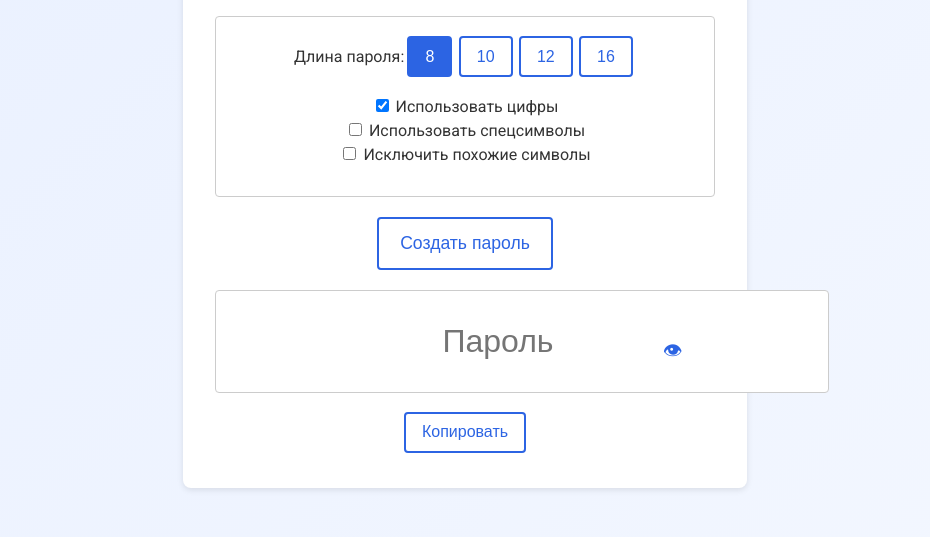
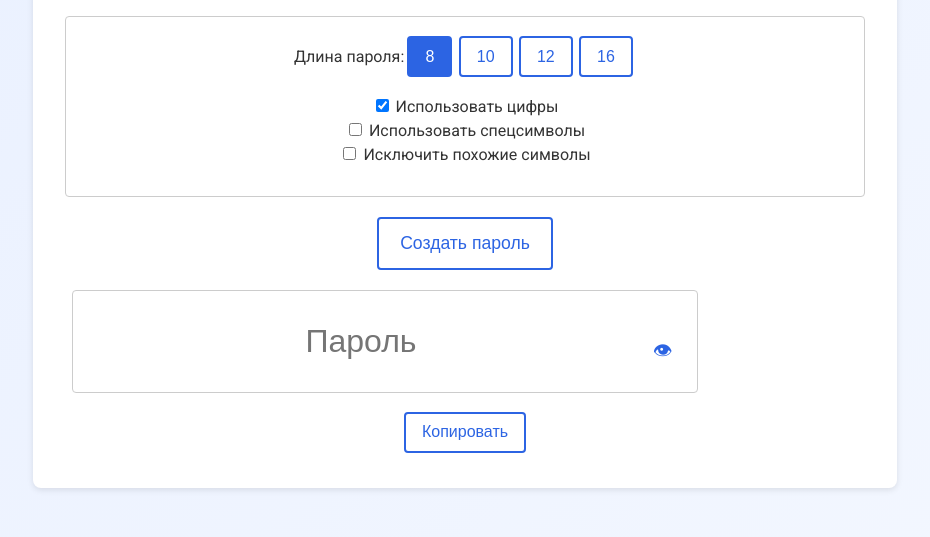
Before and after one commit to mescheryakov1/strongpassword, a website: page public/index.html in a window 1280 px wide. Shown: the part 263-800 px from the top of the page, without its empty margins (175-1105 px from the left). Drawn offline with nearby package versions, Linux system fonts and the light colour scheme.

Commit message:
Update styles.css

```diff
--- a/public/styles.css
+++ b/public/styles.css
@@ -16,7 +16,7 @@ body {
   border-radius: 8px;
   box-shadow: 0 2px 6px rgba(0, 0, 0, 0.1);
   text-align: center;
-  max-width: 500px;
+  max-width: 800px;
   width: 100%;
 }
 
@@ -85,12 +85,12 @@ button.active {
 
 .password-wrapper {
   position: relative;
-  width: 100%;
+  width: 80%;
   margin: 0;
 }
 
 .password-wrapper input {
-  width: 100%;
+  width: 80%;
   padding: 1em;
   padding-right: 2.5em;
   border: 1px solid #ccc;
```
